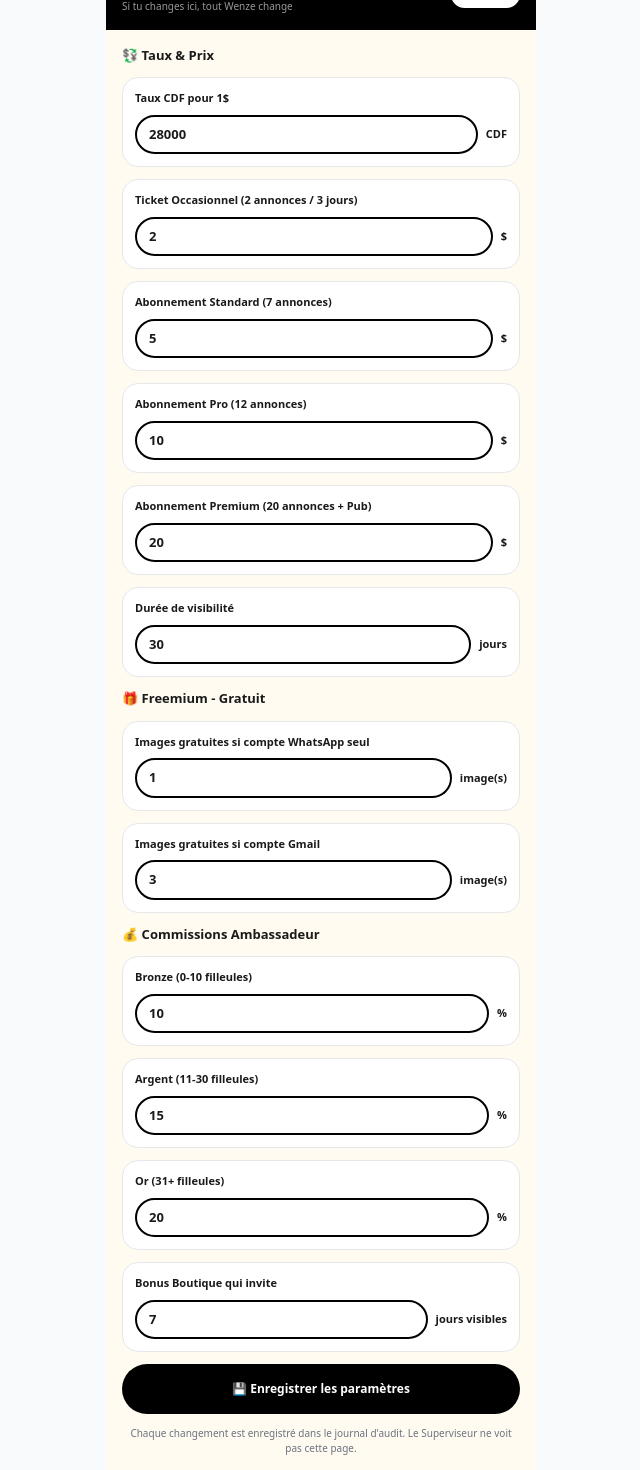
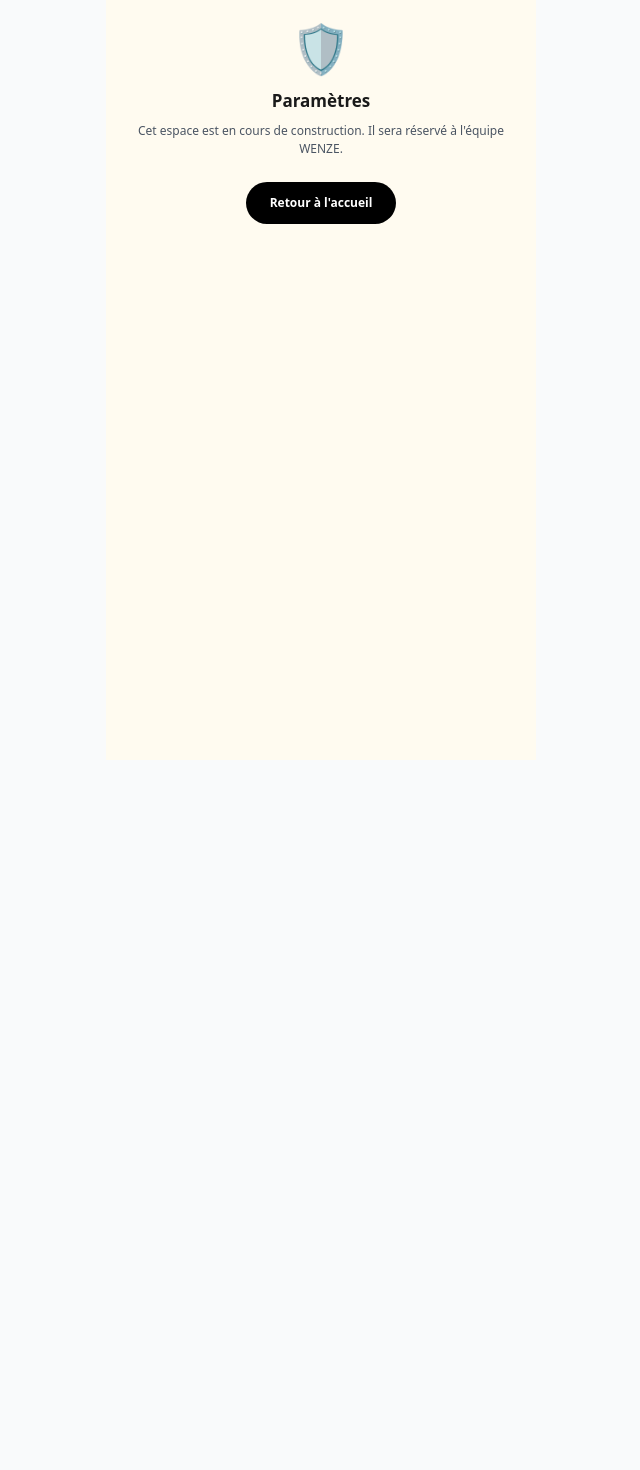
Before and after one commit to kongolokelvin47-cmd/Wenze-pwa, a Next.js app: page /dg-prive/parametres in a window 1280 px wide. Before the commit this address had no page. Shown: the part 40-1510 px from the top of the page, without its empty margins (319-959 px from the left). After the commit the page ends 800 px from the top, so only its background shows below. Built offline with nearby package versions, Linux system fonts and the light colour scheme.

Commit message:
Refactor DG parameters page and update structure
Refactor the parameters page for the DG team, updating the component name and structure. The page is now under construction and includes a link to return to the homepage.

```diff
--- a/app/dg-prive/parametres/page.tsx
+++ b/app/dg-prive/parametres/page.tsx
@@ -1,56 +1,15 @@
-"use client";
-import { useEffect, useState } from "react";
-import { useRouter } from "next/navigation";
 import Link from "next/link";
-import { lireSession } from "@/lib/comptes";
-import { roleDe, journaliser } from "@/lib/admin";
-export const dynamic = "force-dynamic";
 
-function lireParams() {
-  try { return JSON.parse(localStorage.getItem("wenze_params") || "null") || { tauxCDF: 28000, prixOccasionnel: 2, prixStandard: 5, prixPro: 10, prixPremium: 20, dureeJours: 30, freemiumWhatsappImages: 1, freemiumGmailImages: 3, commissionBronze: 10, commissionArgent: 15, commissionOr: 20, bonusBoutiqueJours: 7 }; } catch { return { tauxCDF: 28000, prixOccasionnel: 2, prixStandard: 5, prixPro: 10, prixPremium: 20, dureeJours: 30, freemiumWhatsappImages: 1, freemiumGmailImages: 3, commissionBronze: 10, commissionArgent: 15, commissionOr: 20, bonusBoutiqueJours: 7 }; }
-}
+// Espace privé de WENZE (réservé à l'équipe). Page en cours de construction.
+export const metadata = { title: "Espace privé", robots: { index: false, follow: false } };
 
-export default function ParametresAdmin() {
-  const router = useRouter();
-  const [compte, setCompte] = useState<any>(null);
-  const [p, setP] = useState<any>(lireParams());
-  const [sauve, setSauve] = useState(false);
-  useEffect(() => {
-    const s = lireSession();
-    if (!s) { router.replace("/connexion"); return; }
-    if (roleDe(s) !== "dg") { router.replace("/admin"); return; } // DG SEUL
-    setCompte(s);
-  }, [router]);
-  const sauver = () => {
-    localStorage.setItem("wenze_params", JSON.stringify(p));
-    journaliser("CHANGEMENT PARAMETRES", compte.ownerWhatsapp || compte.whatsapp, compte.nom || "DG", "", `Taux ${p.tauxCDF} - Standard ${p.prixStandard}$ - Premium ${p.prixPremium}$`);
-    setSauve(true); setTimeout(() => setSauve(false), 2500);
-  };
-  const Champ = ({ label, cle, suffix }: any) => (
-    <div className="bg-white border rounded-2xl p-3"><p className="text-[11px] font-bold">{label}</p><div className="flex gap-2 items-center mt-2"><input type="number" value={p[cle]} onChange={(e) => setP({ ...p, [cle]: Number(e.target.value) })} className="flex-1 border-2 border-black rounded-full px-3 py-2 font-black text-[13px] outline-none" /><span className="text-[11px] font-bold">{suffix}</span></div></div>
-  );
+export default function DgPriveParametres() {
   return (
-    <div className="max-w-[430px] mx-auto min-h-screen bg-[#FFFBF0] pb-24">
-      <header className="p-4 bg-black text-white flex justify-between items-center"><div><h1 className="font-black text-[15px]">⚙️ Paramètres - DG seul</h1><p className="text-[10px] text-white/60">Si tu changes ici, tout Wenze change</p></div><Link href="/admin" className="bg-white text-black px-3 py-1.5 rounded-full font-black text-[10px]">← Admin</Link></header>
-      <div className="p-4 space-y-3">
-        <p className="font-black text-[13px]">💱 Taux & Prix</p>
-        <Champ label="Taux CDF pour 1$" cle="tauxCDF" suffix="CDF" />
-        <Champ label="Ticket Occasionnel (2 annonces / 3 jours)" cle="prixOccasionnel" suffix="$" />
-        <Champ label="Abonnement Standard (7 annonces)" cle="prixStandard" suffix="$" />
-        <Champ label="Abonnement Pro (12 annonces)" cle="prixPro" suffix="$" />
-        <Champ label="Abonnement Premium (20 annonces + Pub)" cle="prixPremium" suffix="$" />
-        <Champ label="Durée de visibilité" cle="dureeJours" suffix="jours" />
-        <p className="font-black text-[13px] mt-2">🎁 Freemium - Gratuit</p>
-        <Champ label="Images gratuites si compte WhatsApp seul" cle="freemiumWhatsappImages" suffix="image(s)" />
-        <Champ label="Images gratuites si compte Gmail" cle="freemiumGmailImages" suffix="image(s)" />
-        <p className="font-black text-[13px] mt-2">💰 Commissions Ambassadeur</p>
-        <Champ label="Bronze (0-10 filleules)" cle="commissionBronze" suffix="%" />
-        <Champ label="Argent (11-30 filleules)" cle="commissionArgent" suffix="%" />
-        <Champ label="Or (31+ filleules)" cle="commissionOr" suffix="%" />
-        <Champ label="Bonus Boutique qui invite" cle="bonusBoutiqueJours" suffix="jours visibles" />
-        <button onClick={sauver} className="w-full bg-black text-white py-4 rounded-full font-black text-[12px]">{sauve ? "✅ Enregistré !" : "💾 Enregistrer les paramètres"}</button>
-        <p className="text-[10px] text-center text-gray-500">Chaque changement est enregistré dans le journal d'audit. Le Superviseur ne voit pas cette page.</p>
-      </div>
+    <div className="max-w-[430px] mx-auto min-h-screen bg-[#FFFBF0] p-6 pt-16 text-center">
+      <p className="text-5xl">🛡️</p>
+      <h1 className="font-black text-[17px] mt-4">Paramètres</h1>
+      <p className="text-[12px] text-gray-600 mt-2">Cet espace est en cours de construction. Il sera réservé à l'équipe WENZE.</p>
+      <Link href="/" className="mt-6 inline-block bg-black text-white px-6 py-3 rounded-full font-black text-[12px]">Retour à l'accueil</Link>
     </div>
   );
 }
```
